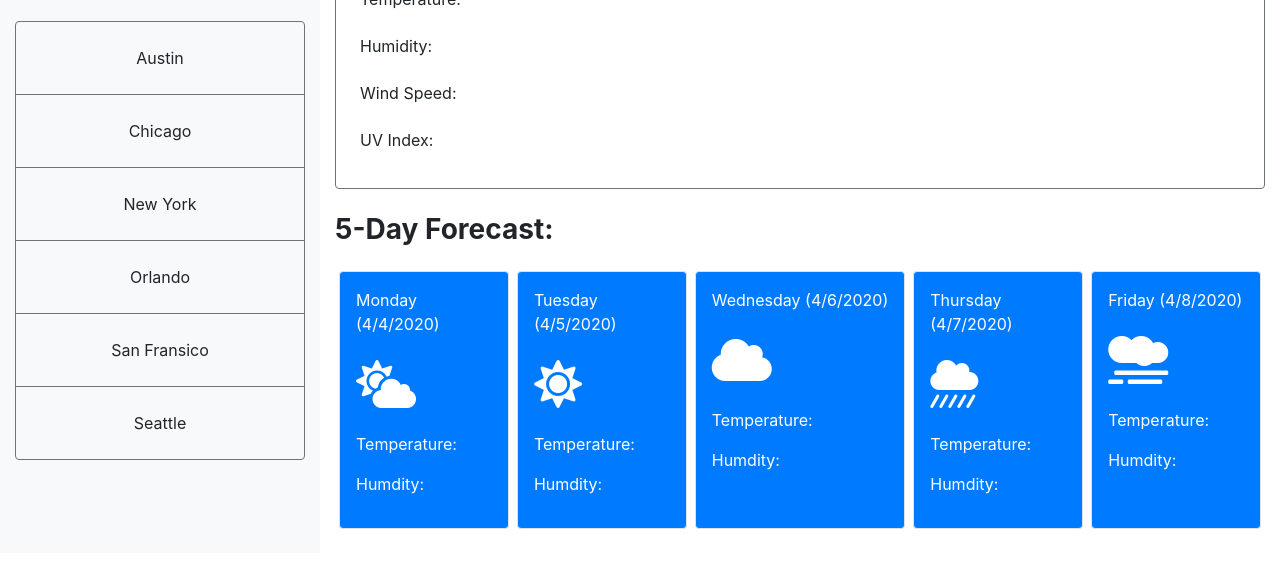
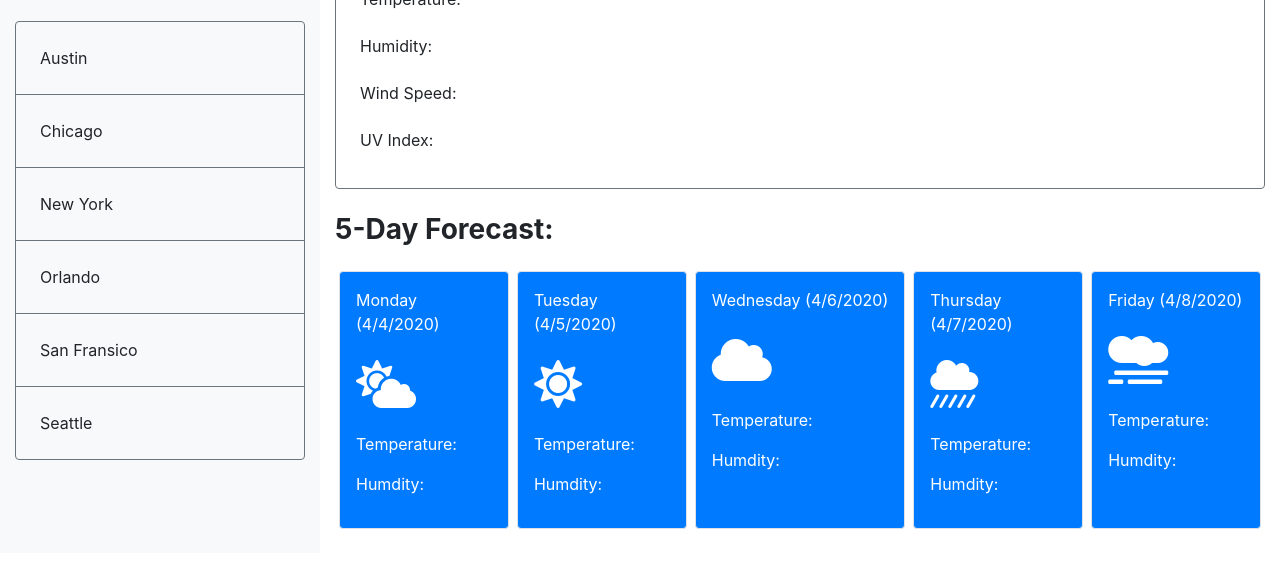
Before and after one commit to simonanewton/week_6, a plain HTML site: page index.html in a window 1280 px wide. Shown: the part 224-800 px from the top of the page. Drawn offline with nearby package versions, Linux system fonts and the light colour scheme.

Commit message:
1.2 made small tweaks to layout

```diff
--- a/index.html
+++ b/index.html
@@ -19,7 +19,7 @@
     <link rel="stylesheet" href="https://stackpath.bootstrapcdn.com/bootstrap/4.3.1/css/bootstrap.min.css" />
 
     <!-- CSS Stylesheet Link -->
-    <link rel="stylesheet" href="style.css" />
+    <link rel="stylesheet" href="./Assets/CSS/style.css" />
 </head>
 
 <body>
@@ -41,22 +41,22 @@
             </form>
 
             <div class="btn-group-vertical btn-group-toggle w-100 mb-4" data-toggle="buttons">
-                <label class="btn btn-light p-4 border border-secondary">
+                <label class="btn btn-light p-4 text-left border border-secondary">
                     <input type="radio" id="option1">Austin
                 </label>
-                <label class="btn btn-light p-4 border border-secondary">
+                <label class="btn btn-light p-4 text-left border border-secondary">
                     <input type="radio" id="option2">Chicago
                 </label>
-                <label class="btn btn-light p-4 border border-secondary">
+                <label class="btn btn-light p-4 text-left border border-secondary">
                     <input type="radio" id="option3">New York
                 </label>
-                <label class="btn btn-light p-4 border border-secondary">
+                <label class="btn btn-light p-4 text-left border border-secondary">
                     <input type="radio" id="option1">Orlando
                 </label>
-                <label class="btn btn-light p-4 border border-secondary">
+                <label class="btn btn-light p-4 text-left border border-secondary">
                     <input type="radio" id="option2">San Fransico
                 </label>
-                <label class="btn btn-light p-4 border border-secondary">
+                <label class="btn btn-light p-4 text-left border border-secondary">
                     <input type="radio" id="option3">Seattle
                 </label>
             </div>
@@ -69,6 +69,7 @@
                 <div class="px-4 pt-4">
                     <h2 class="m-0 d-inline-block">Atlanta</h2>
                     <h2 class="d-inline-block">(4/3/2020)</h2>
+                    <i class="fas fa-cloud fa-2x px-2"></i>
                 </div>
 
                 <ul class="list-group mb-4">
@@ -135,7 +136,7 @@
         crossorigin="anonymous"></script>
 
     <!-- JavaScript Link -->
-    <script src="./script.js"></script>
+    <script src="./Assets/JS/script.js"></script>
 </body>
 
 </html>
```
